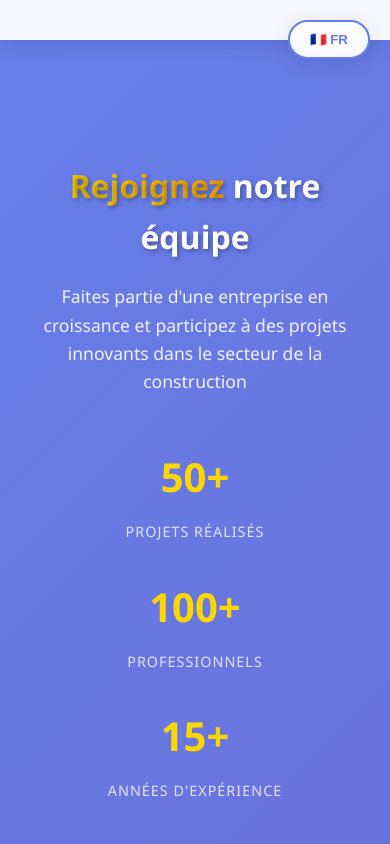
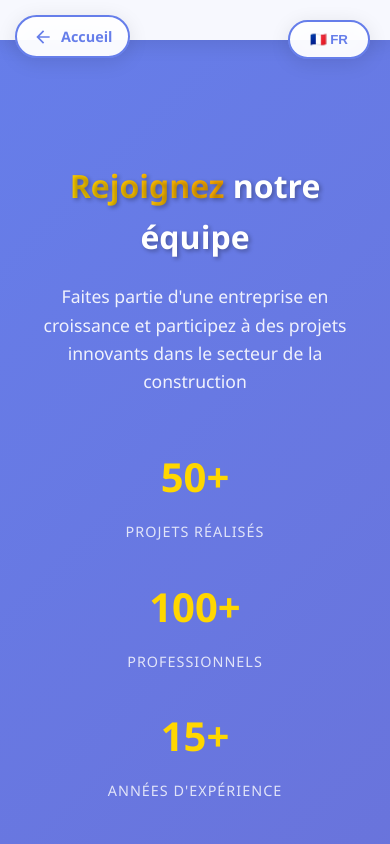
Before and after one commit to LuanCardoso96/Belgica, a website: page rh.html in a window 390 px wide. Shown: the top 844 px of the page. Drawn offline with Linux system fonts and the light colour scheme.

Commit message:
back url

```diff
--- a/rh.html
+++ b/rh.html
@@ -70,6 +70,52 @@
       box-shadow: 0 8px 25px rgba(102, 126, 234, 0.3);
       background: #667eea;
       color: white;
+    }
+
+    /* Botão de retorno mobile */
+    .mobile-back-btn {
+      display: none;
+      position: fixed;
+      top: 20px;
+      left: 20px;
+      z-index: 1001;
+      background: rgba(255, 255, 255, 0.95);
+      backdrop-filter: blur(20px);
+      border: 2px solid #667eea;
+      border-radius: 50px;
+      padding: 10px 20px;
+      cursor: pointer;
+      transition: all 0.3s ease;
+      box-shadow: 0 4px 20px rgba(0, 0, 0, 0.1);
+      font-weight: 600;
+      color: #667eea;
+      text-decoration: none;
+      align-items: center;
+      gap: 8px;
+      flex-direction: row;
+      justify-content: center;
+    }
+
+    .mobile-back-btn:hover {
+      transform: translateY(-2px);
+      box-shadow: 0 8px 25px rgba(102, 126, 234, 0.3);
+      background: #667eea;
+      color: white;
+    }
+
+    @media (max-width: 768px) {
+      .mobile-back-btn {
+        display: flex;
+      }
+    }
+
+    @media (max-width: 480px) {
+      .mobile-back-btn {
+        top: 15px;
+        left: 15px;
+        padding: 8px 16px;
+        font-size: 0.9rem;
+      }
     }
 
 
@@ -732,7 +778,15 @@
 </head>
 <body>
   <!-- Botão de troca de idiomas -->
-  <button class="language-toggle" onclick="toggleLanguage()">🇫🇷 FR</button>
+      <button class="language-toggle" onclick="toggleLanguage()">🇫🇷 FR</button>
+
+    <!-- Botão de retorno para mobile -->
+    <a href="index.html" class="mobile-back-btn" aria-label="Retour à l'accueil">
+        <svg width="20" height="20" viewBox="0 0 24 24" fill="currentColor">
+            <path d="M20 11H7.83l5.59-5.59L12 4l-8 8 8 8 1.41-1.41L7.83 13H20v-2z"/>
+        </svg>
+        <span>Accueil</span>
+    </a>
 
   <!-- Header -->
   <header class="header">
```
Also changed, not shown: contatos.html (+54 -0 lines).
